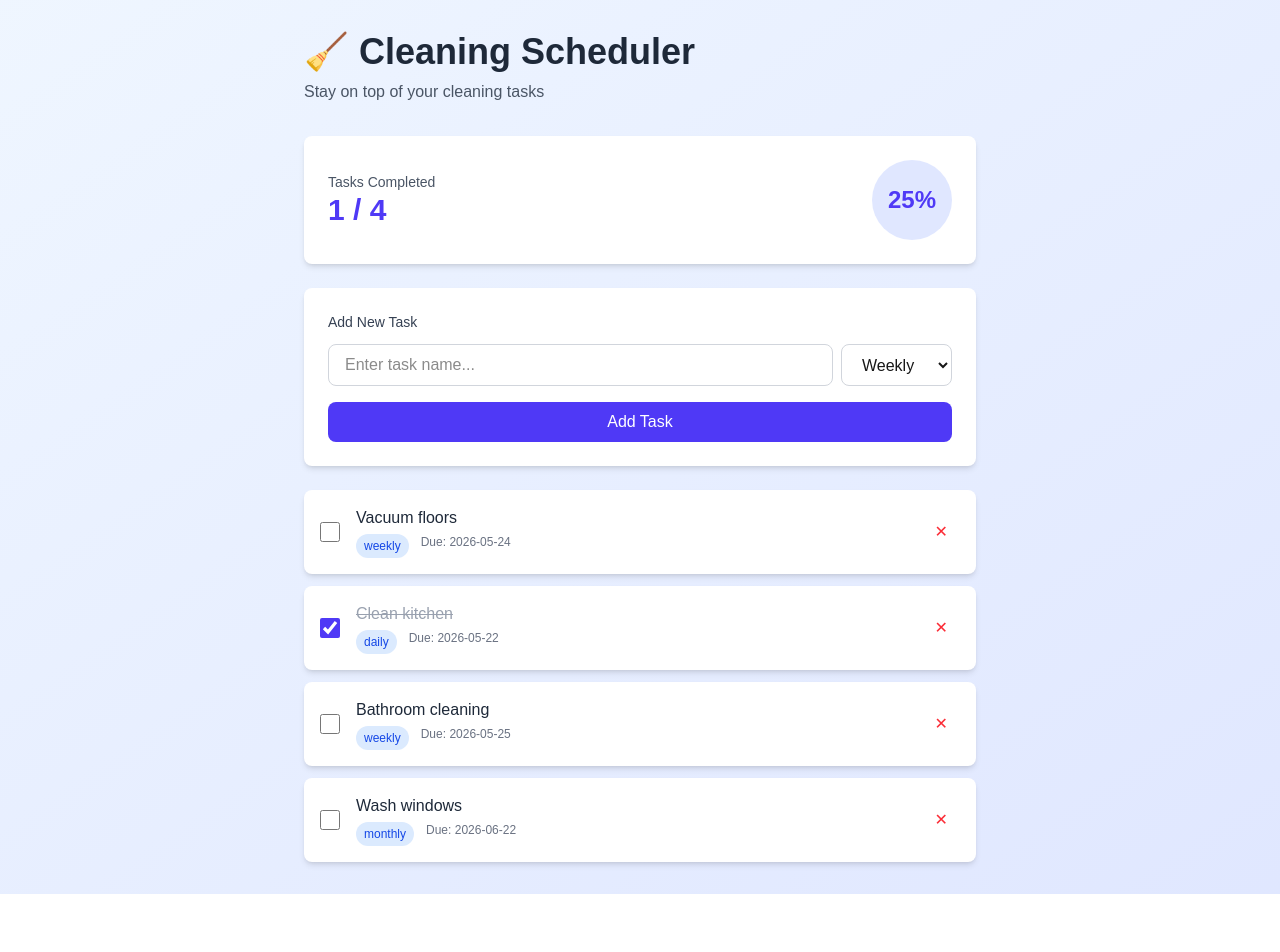
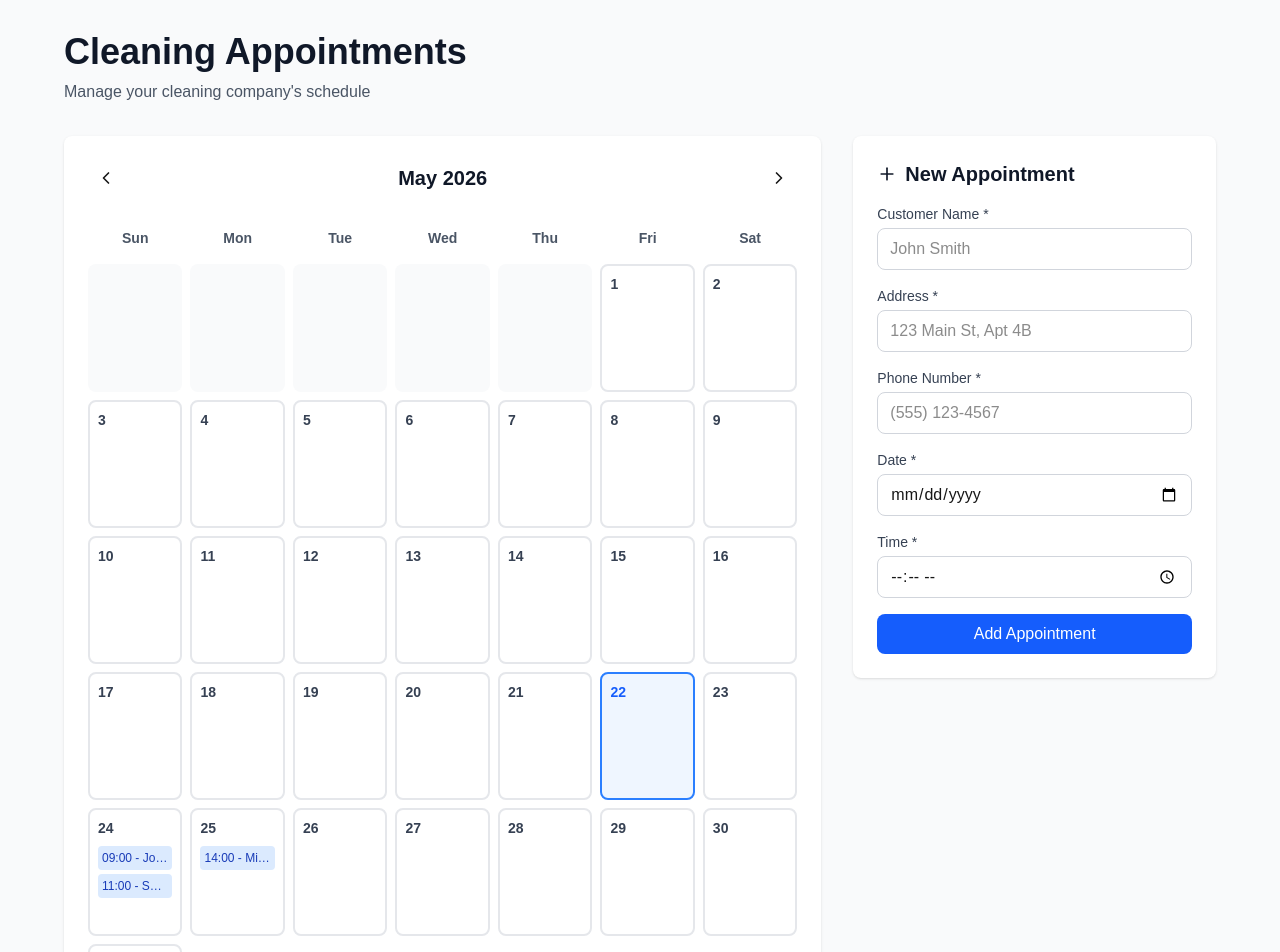
Before and after one commit to dinSurya/cleaning-scheduler, a Next.js app: page / in a window 1280 px wide. Shown: the top 952 px of the page. Before the commit the page ends 894 px from the top, so only its background shows below. Built offline with nearby package versions, Linux system fonts and the light colour scheme.

Commit message:
test other potential designs

```diff
--- a/src/app/page.tsx
+++ b/src/app/page.tsx
@@ -1,188 +1,320 @@
 'use client';
 
 import { useState } from 'react';
-import Image from 'next/image';
+import { ChevronLeft, ChevronRight, Trash2, Plus } from 'lucide-react';
 
-interface CleaningTask {
+interface Appointment {
   id: number;
   name: string;
-  frequency: 'daily' | 'weekly' | 'monthly';
-  completed: boolean;
-  dueDate: string;
+  address: string;
+  phone: string;
+  date: string;
+  time: string;
 }
 
 export default function Home() {
-  const [tasks, setTasks] = useState<CleaningTask[]>([
+  const [appointments, setAppointments] = useState<Appointment[]>([
     {
       id: 1,
-      name: 'Vacuum floors',
-      frequency: 'weekly',
-      completed: false,
-      dueDate: '2026-05-24',
+      name: 'John Smith',
+      address: '123 Main St, Apt 4B',
+      phone: '(555) 123-4567',
+      date: '2026-05-24',
+      time: '09:00',
     },
     {
       id: 2,
-      name: 'Clean kitchen',
-      frequency: 'daily',
-      completed: true,
-      dueDate: '2026-05-22',
+      name: 'Sarah Johnson',
+      address: '456 Oak Ave',
+      phone: '(555) 987-6543',
+      date: '2026-05-24',
+      time: '11:00',
     },
     {
       id: 3,
-      name: 'Bathroom cleaning',
-      frequency: 'weekly',
-      completed: false,
-      dueDate: '2026-05-25',
-    },
-    {
-      id: 4,
-      name: 'Wash windows',
-      frequency: 'monthly',
-      completed: false,
-      dueDate: '2026-06-22',
+      name: 'Mike Davis',
+      address: '789 Pine Rd',
+      phone: '(555) 456-7890',
+      date: '2026-05-25',
+      time: '14:00',
     },
   ]);
 
-  const [newTask, setNewTask] = useState('');
-  const [frequency, setFrequency] = useState<'daily' | 'weekly' | 'monthly'>('weekly');
+  const [formData, setFormData] = useState({
+    name: '',
+    address: '',
+    phone: '',
+    date: '',
+    time: '',
+  });
 
-  const toggleTask = (id: number) => {
-    setTasks(tasks.map(task =>
-      task.id === id ? { ...task, completed: !task.completed } : task
-    ));
+  const [currentMonth, setCurrentMonth] = useState(new Date(2026, 4, 22)); // May 2026
+
+  // Get days in month
+  const getDaysInMonth = (date: Date) => {
+    return new Date(date.getFullYear(), date.getMonth() + 1, 0).getDate();
   };
 
-  const addTask = (e: React.FormEvent) => {
+  // Get first day of month (0 = Sunday)
+  const getFirstDayOfMonth = (date: Date) => {
+    return new Date(date.getFullYear(), date.getMonth(), 1).getDay();
+  };
+
+  const daysInMonth = getDaysInMonth(currentMonth);
+  const firstDay = getFirstDayOfMonth(currentMonth);
+  const days = Array.from({ length: daysInMonth }, (_, i) => i + 1);
+  const emptyDays = Array.from({ length: firstDay }, (_, i) => i);
+
+  // Get appointments for a specific date
+  const getAppointmentsForDate = (day: number) => {
+    const dateStr = `${currentMonth.getFullYear()}-${String(currentMonth.getMonth() + 1).padStart(2, '0')}-${String(day).padStart(2, '0')}`;
+    return appointments.filter(apt => apt.date === dateStr);
+  };
+
+  // Handle form submission
+  const handleAddAppointment = (e: React.FormEvent) => {
     e.preventDefault();
-    if (newTask.trim()) {
-      const tomorrow = new Date();
-      tomorrow.setDate(tomorrow.getDate() + 1);
-
-      setTasks([
-        ...tasks,
+    if (formData.name && formData.address && formData.phone && formData.date && formData.time) {
+      setAppointments([
+        ...appointments,
         {
-          id: Math.max(...tasks.map(t => t.id), 0) + 1,
-          name: newTask,
-          frequency,
-          completed: false,
-          dueDate: tomorrow.toISOString().split('T')[0],
+          id: Math.max(...appointments.map(a => a.id), 0) + 1,
+          name: formData.name,
+          address: formData.address,
+          phone: formData.phone,
+          date: formData.date,
+          time: formData.time,
         },
       ]);
-      setNewTask('');
+      setFormData({ name: '', address: '', phone: '', date: '', time: '' });
     }
   };
 
-  const deleteTask = (id: number) => {
-    setTasks(tasks.filter(task => task.id !== id));
+  // Delete appointment
+  const deleteAppointment = (id: number) => {
+    setAppointments(appointments.filter(apt => apt.id !== id));
   };
 
-  const completedCount = tasks.filter(t => t.completed).length;
+  // Previous month
+  const handlePrevMonth = () => {
+    setCurrentMonth(new Date(currentMonth.getFullYear(), currentMonth.getMonth() - 1));
+  };
+
+  // Next month
+  const handleNextMonth = () => {
+    setCurrentMonth(new Date(currentMonth.getFullYear(), currentMonth.getMonth() + 1));
+  };
+
+  const monthName = currentMonth.toLocaleDateString('en-US', { month: 'long', year: 'numeric' });
 
   return (
-    <div className="min-h-screen bg-gradient-to-br from-blue-50 to-indigo-100 dark:from-slate-900 dark:to-slate-800 py-8 px-4">
-      <div className="max-w-2xl mx-auto">
+    <div className="min-h-screen bg-gray-50 p-4 md:p-8">
+      <div className="max-w-6xl mx-auto">
         {/* Header */}
         <div className="mb-8">
-          <h1 className="text-4xl font-bold text-gray-800 dark:text-white mb-2">
-            🧹 Cleaning Scheduler
-          </h1>
-          <p className="text-gray-600 dark:text-gray-300">
-            Stay on top of your cleaning tasks
-          </p>
+          <h1 className="text-4xl font-bold text-gray-900 mb-2">Cleaning Appointments</h1>
+          <p className="text-gray-600">Manage your cleaning company's schedule</p>
         </div>
 
-        {/* Progress Card */}
-        <div className="bg-white dark:bg-slate-800 rounded-lg shadow-md p-6 mb-6">
-          <div className="flex items-center justify-between">
-            <div>
-              <p className="text-gray-600 dark:text-gray-400 text-sm font-medium">
-                Tasks Completed
-              </p>
-              <p className="text-3xl font-bold text-indigo-600 dark:text-indigo-400">
-                {completedCount} / {tasks.length}
-              </p>
+        <div className="grid grid-cols-1 lg:grid-cols-3 gap-8">
+          {/* Calendar */}
+          <div className="lg:col-span-2">
+            <div className="bg-white rounded-lg shadow p-6">
+              {/* Calendar Header */}
+              <div className="flex items-center justify-between mb-6">
+                <button
+                  onClick={handlePrevMonth}
+                  className="p-2 hover:bg-gray-100 rounded-lg transition"
+                >
+                  <ChevronLeft className="w-5 h-5" />
+                </button>
+                <h2 className="text-xl font-semibold text-gray-900 w-48 text-center">
+                  {monthName}
+                </h2>
+                <button
+                  onClick={handleNextMonth}
+                  className="p-2 hover:bg-gray-100 rounded-lg transition"
+                >
+                  <ChevronRight className="w-5 h-5" />
+                </button>
               </div>
-            <div className="w-20 h-20 bg-indigo-100 dark:bg-indigo-900 rounded-full flex items-center justify-center">
-              <span className="text-2xl font-bold text-indigo-600 dark:text-indigo-400">
-                {tasks.length > 0 ? Math.round((completedCount / tasks.length) * 100) : 0}%
-              </span>
+
+              {/* Day Headers */}
+              <div className="grid grid-cols-7 gap-2 mb-2">
+                {['Sun', 'Mon', 'Tue', 'Wed', 'Thu', 'Fri', 'Sat'].map(day => (
+                  <div key={day} className="text-center font-semibold text-gray-600 py-2 text-sm">
+                    {day}
+                  </div>
+                ))}
+              </div>
+
+              {/* Calendar Days */}
+              <div className="grid grid-cols-7 gap-2">
+                {/* Empty days before month starts */}
+                {emptyDays.map(i => (
+                  <div key={`empty-${i}`} className="h-32 bg-gray-50 rounded-lg"></div>
+                ))}
+
+                {/* Days of month */}
+                {days.map(day => {
+                  const dayAppointments = getAppointmentsForDate(day);
+                  const isToday =
+                    day === 22 &&
+                    currentMonth.getMonth() === 4 &&
+                    currentMonth.getFullYear() === 2026;
+
+                  return (
+                    <div
+                      key={day}
+                      className={`h-32 p-2 rounded-lg border-2 overflow-y-auto ${
+                        isToday ? 'border-blue-500 bg-blue-50' : 'border-gray-200 bg-white'
+                      }`}
+                    >
+                      <div
+                        className={`text-sm font-semibold mb-2 ${
+                          isToday ? 'text-blue-600' : 'text-gray-700'
+                        }`}
+                      >
+                        {day}
+                      </div>
+                      <div className="space-y-1">
+                        {dayAppointments.map(apt => (
+                          <div key={apt.id} className="text-xs bg-blue-100 text-blue-800 p-1 rounded truncate">
+                            {apt.time} - {apt.name}
+                          </div>
+                        ))}
+                      </div>
+                    </div>
+                  );
+                })}
               </div>
             </div>
           </div>
 
-        {/* Add New Task Form */}
-        <form onSubmit={addTask} className="bg-white dark:bg-slate-800 rounded-lg shadow-md p-6 mb-6">
-          <label className="block text-sm font-medium text-gray-700 dark:text-gray-300 mb-3">
-            Add New Task
+          {/* Add Appointment Form */}
+          <div className="lg:col-span-1">
+            <div className="bg-white rounded-lg shadow p-6">
+              <h3 className="text-xl font-semibold text-gray-900 mb-4 flex items-center gap-2">
+                <Plus className="w-5 h-5" />
+                New Appointment
+              </h3>
+              <form onSubmit={handleAddAppointment} className="space-y-4">
+                {/* Name */}
+                <div>
+                  <label className="block text-sm font-medium text-gray-700 mb-1">
+                    Customer Name *
                   </label>
-          <div className="flex gap-2 mb-4">
                   <input
                     type="text"
-              value={newTask}
-              onChange={(e) => setNewTask(e.target.value)}
-              placeholder="Enter task name..."
-              className="flex-1 px-4 py-2 border border-gray-300 dark:border-slate-600 rounded-lg focus:outline-none focus:ring-2 focus:ring-indigo-500 dark:bg-slate-700 dark:text-white"
+                    value={formData.name}
+                    onChange={e => setFormData({ ...formData, name: e.target.value })}
+                    placeholder="John Smith"
+                    className="w-full px-3 py-2 border border-gray-300 rounded-lg focus:outline-none focus:ring-2 focus:ring-blue-500"
                   />
-            <select
-              value={frequency}
-              onChange={(e) => setFrequency(e.target.value as 'daily' | 'weekly' | 'monthly')}
-              className="px-4 py-2 border border-gray-300 dark:border-slate-600 rounded-lg focus:outline-none focus:ring-2 focus:ring-indigo-500 dark:bg-slate-700 dark:text-white"
+                </div>
+
+                {/* Address */}
+                <div>
+                  <label className="block text-sm font-medium text-gray-700 mb-1">
+                    Address *
+                  </label>
+                  <input
+                    type="text"
+                    value={formData.address}
+                    onChange={e => setFormData({ ...formData, address: e.target.value })}
+                    placeholder="123 Main St, Apt 4B"
+                    className="w-full px-3 py-2 border border-gray-300 rounded-lg focus:outline-none focus:ring-2 focus:ring-blue-500"
+                  />
+                </div>
+
+                {/* Phone */}
+                <div>
+                  <label className="block text-sm font-medium text-gray-700 mb-1">
+                    Phone Number *
+                  </label>
+                  <input
+                    type="tel"
+                    value={formData.phone}
+                    onChange={e => setFormData({ ...formData, phone: e.target.value })}
+                    placeholder="(555) 123-4567"
+                    className="w-full px-3 py-2 border border-gray-300 rounded-lg focus:outline-none focus:ring-2 focus:ring-blue-500"
+                  />
+                </div>
+
+                {/* Date */}
+                <div>
+                  <label className="block text-sm font-medium text-gray-700 mb-1">
+                    Date *
+                  </label>
+                  <input
+                    type="date"
+                    value={formData.date}
+                    onChange={e => setFormData({ ...formData, date: e.target.value })}
+                    className="w-full px-3 py-2 border border-gray-300 rounded-lg focus:outline-none focus:ring-2 focus:ring-blue-500"
+                  />
+                </div>
+
+                {/* Time */}
+                <div>
+                  <label className="block text-sm font-medium text-gray-700 mb-1">
+                    Time *
+                  </label>
+                  <input
+                    type="time"
+                    value={formData.time}
+                    onChange={e => setFormData({ ...formData, time: e.target.value })}
+                    className="w-full px-3 py-2 border border-gray-300 rounded-lg focus:outline-none focus:ring-2 focus:ring-blue-500"
+                  />
+                </div>
+
+                {/* Submit Button */}
+                <button
+                  type="submit"
+                  className="w-full bg-blue-600 hover:bg-blue-700 text-white font-medium py-2 px-4 rounded-lg transition-colors"
                 >
-              <option value="daily">Daily</option>
-              <option value="weekly">Weekly</option>
-              <option value="monthly">Monthly</option>
-            </select>
+                  Add Appointment
+                </button>
+              </form>
+            </div>
+          </div>
+        </div>
+
+        {/* Appointments List */}
+        <div className="mt-8 bg-white rounded-lg shadow">
+          <div className="p-6 border-b border-gray-200">
+            <h3 className="text-xl font-semibold text-gray-900">
+              All Appointments ({appointments.length})
+            </h3>
+          </div>
+          <div className="divide-y divide-gray-200 max-h-96 overflow-y-auto">
+            {appointments.length === 0 ? (
+              <div className="p-6 text-center text-gray-500">
+                No appointments scheduled yet
+              </div>
+            ) : (
+              appointments
+                .sort((a, b) => `${a.date}${a.time}`.localeCompare(`${b.date}${b.time}`))
+                .map(apt => (
+                  <div key={apt.id} className="p-4 hover:bg-gray-50 transition flex items-start justify-between">
+                    <div className="flex-1">
+                      <h4 className="font-semibold text-gray-900">{apt.name}</h4>
+                      <p className="text-sm text-gray-600 mt-1">📍 {apt.address}</p>
+                      <p className="text-sm text-gray-600">📞 {apt.phone}</p>
+                      <p className="text-sm text-blue-600 font-medium mt-1">
+                        {new Date(`${apt.date}T${apt.time}`).toLocaleDateString('en-US', {
+                          weekday: 'short',
+                          month: 'short',
+                          day: 'numeric',
+                          hour: '2-digit',
+                          minute: '2-digit',
+                        })}
+                      </p>
                     </div>
                     <button
-            type="submit"
-            className="w-full bg-indigo-600 hover:bg-indigo-700 text-white font-medium py-2 px-4 rounded-lg transition-colors"
+                      onClick={() => deleteAppointment(apt.id)}
+                      className="ml-4 p-2 text-red-600 hover:bg-red-50 rounded-lg transition"
                     >
-            Add Task
-          </button>
-        </form>
-
-        {/* Tasks List */}
-        <div className="space-y-3">
-          {tasks.length === 0 ? (
-            <div className="bg-white dark:bg-slate-800 rounded-lg shadow-md p-8 text-center">
-              <p className="text-gray-500 dark:text-gray-400">No tasks yet. Add one to get started!</p>
-            </div>
-          ) : (
-            tasks.map(task => (
-              <div
-                key={task.id}
-                className="bg-white dark:bg-slate-800 rounded-lg shadow-md p-4 flex items-center gap-4 hover:shadow-lg transition-shadow"
-              >
-                <input
-                  type="checkbox"
-                  checked={task.completed}
-                  onChange={() => toggleTask(task.id)}
-                  className="w-5 h-5 cursor-pointer accent-indigo-600"
-                />
-                <div className="flex-1">
-                  <h3
-                    className={`font-medium ${
-                      task.completed
-                        ? 'line-through text-gray-400 dark:text-gray-500'
-                        : 'text-gray-800 dark:text-white'
-                    }`}
-                  >
-                    {task.name}
-                  </h3>
-                  <div className="flex gap-3 mt-1">
-                    <span className="text-xs bg-blue-100 dark:bg-blue-900 text-blue-700 dark:text-blue-300 px-2 py-1 rounded-full">
-                      {task.frequency}
-                    </span>
-                    <span className="text-xs text-gray-500 dark:text-gray-400">
-                      Due: {task.dueDate}
-                    </span>
-                  </div>
-                </div>
-                <button
-                  onClick={() => deleteTask(task.id)}
-                  className="text-red-500 hover:text-red-700 hover:bg-red-50 dark:hover:bg-red-900/20 px-3 py-2 rounded transition-colors"
-                >
-                  ✕
+                      <Trash2 className="w-5 h-5" />
                     </button>
                   </div>
                 ))
@@ -190,5 +322,6 @@ export default function Home() {
           </div>
         </div>
       </div>
+    </div>
   );
 }
```
Lines whose indentation alone changed are shown as unchanged.
